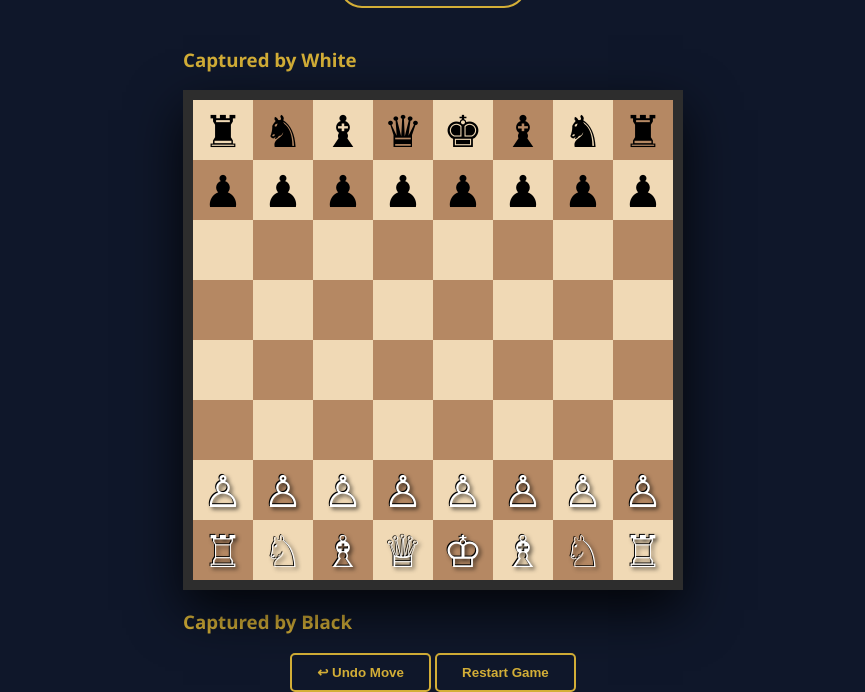
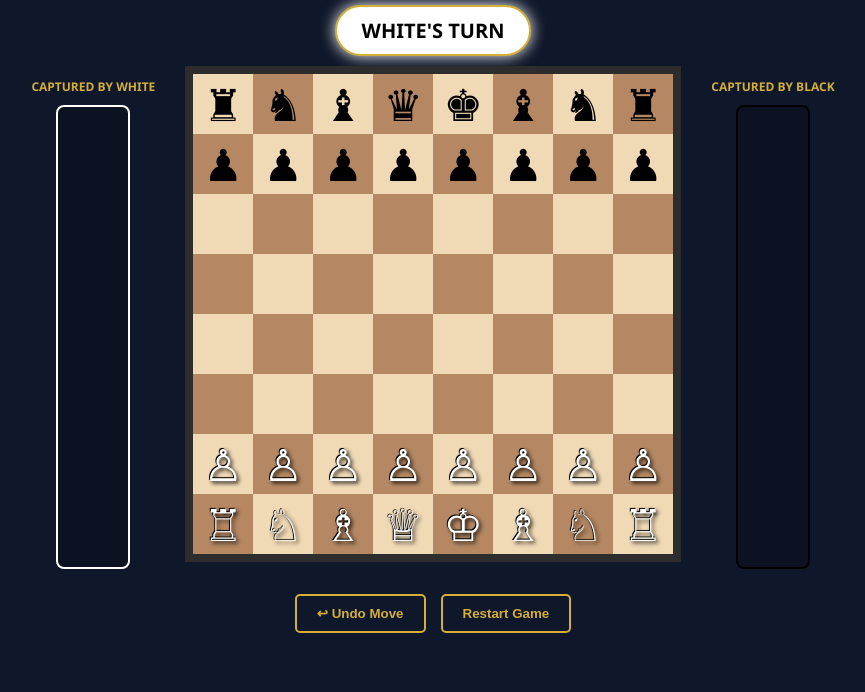
Before and after one commit to NashraHusain/royal-chess-pro, a plain HTML site: page index.html in a window 1280 px wide. Shown: the part 124-816 px from the top of the page, without its empty margins (207-1072 px from the left). Drawn offline with Linux system fonts and the light colour scheme.

Commit message:
Update style.css
Add new styling to the undo button and update the rest

```diff
--- a/style.css
+++ b/style.css
@@ -3,6 +3,7 @@
     --dark-bg: #0f172a;
     --light-sq: #f0d9b5;
     --dark-sq: #b58863;
+    --danger: #ff0000;
 }
 
 body {
@@ -17,21 +18,48 @@ body {
     margin: 0;
 }
 
-#status {
-    padding: 10px 30px;
+.main-layout {
+    display: flex;
+    align-items: flex-start;
+    gap: 30px;
+    margin-top: 10px;
+}
+
+.side-panel { display: flex; flex-direction: column; align-items: center; }
+.side-panel h3 { font-size: 12px; margin-bottom: 10px; text-transform: uppercase; }
+
+.graveyard {
+    width: auto;             /* Grows wider when a 2nd column starts */
+    min-width: 50px;
+    max-width: 120px;        /* Limits to about 2-3 columns max */
+    height: 440px;           /* Matches the height of your board */
     border: 2px solid var(--gold);
-    border-radius: 50px;
-    margin: 20px 0;
-    font-weight: bold;
-    background: rgba(255, 255, 255, 0.05);
+    border-radius: 8px;
+    display: flex;
+    flex-direction: column;  /* Stack pieces vertically */
+    flex-wrap: wrap;         /* This starts the 2nd line when height is reached */
+    align-content: flex-start;
+    padding: 10px;
+    gap: 2px;
+    background: rgba(0, 0, 0, 0.2);
+    overflow: hidden;        /* Keeps it clean */
 }
+
+.graveyard span {
+    font-size: 32px;
+    width: 40px;             /* Fixed width for each piece column */
+    text-align: center;
+    cursor: default;
+}
+
+.white-kill { border-color: #fff; }
+.black-kill { border-color: #000; }
 
 #board {
     display: grid;
     grid-template-columns: repeat(8, 60px);
     grid-template-rows: repeat(8, 60px);
-    border: 10px solid #2d2d2d;
-    box-shadow: 0 20px 50px rgba(0,0,0,0.8);
+    border: 8px solid #2d2d2d;
     position: relative;
 }
 
@@ -48,44 +76,40 @@ body {
 .light { background-color: var(--light-sq); }
 .dark { background-color: var(--dark-sq); }
 
-/* VISIBILITY FIX: Shadow/Outline for white pieces */
-.piece-white {
-    color: #ffffff;
-    text-shadow: 2px 2px 4px rgba(0, 0, 0, 0.8), -1px -1px 0 #000;
+/* TURN INDICATORS */
+#status {
+    font-size: 20px;
+    padding: 10px 25px;
+    border-radius: 30px;
+    border: 2px solid var(--gold);
+    transition: 0.4s;
+    font-weight: bold;
 }
 
-.piece-black {
-    color: #000000;
+.white-turn-active { background: #fff !important; color: #000 !important; box-shadow: 0 0 15px #fff; }
+.black-turn-active { background: #000 !important; color: var(--gold) !important; box-shadow: 0 0 15px var(--gold); }
+
+/* KING IN CHECK RED ALERT */
+.check {
+    background-color: var(--danger) !important;
+    animation: urgentPulse 0.8s infinite !important;
+    border: 2px solid white !important;
 }
 
+@keyframes urgentPulse {
+    0% { transform: scale(1); }
+    50% { transform: scale(1.1); background-color: #b30000; }
+    100% { transform: scale(1); }
+}
+
+.piece-white { color: #fff; text-shadow: 2px 2px 4px #000, -1px -1px 0 #000; }
+.piece-black { color: #000; }
 .selected { background-color: var(--gold) !important; }
 
-.overlay {
-    display: none;
-    position: absolute;
-    top: 0; left: 0; width: 100%; height: 100%;
-    background: rgba(0,0,0,0.9);
-    flex-direction: column;
-    align-items: center;
-    justify-content: center;
-    z-index: 10;
-}
+.controls { margin-top: 25px; display: flex; gap: 15px; }
+button { padding: 10px 20px; background: transparent; color: var(--gold); border: 2px solid var(--gold); cursor: pointer; border-radius: 5px; font-weight: bold; }
+button:hover { background: var(--gold); color: #000; }
 
-.promo-choice {
-    font-size: 50px;
-    cursor: pointer;
-    padding: 10px;
-    transition: 0.2s;
-}
-
-.promo-choice:hover { transform: scale(1.2); color: #fff; }
-
-button {
-    padding: 10px 25px;
-    background: transparent;
-    color: var(--gold);
-    border: 2px solid var(--gold);
-    border-radius: 5px;
-    cursor: pointer;
-    font-weight: bold;
-}
+.overlay { display: none; position: absolute; width: 100%; height: 100%; background: rgba(0,0,0,0.9); z-index: 100; flex-direction: column; align-items: center; justify-content: center; }
+.promo-choice { font-size: 45px; cursor: pointer; transition: 0.2s; }
+.promo-choice:hover { transform: scale(1.2); }
```
